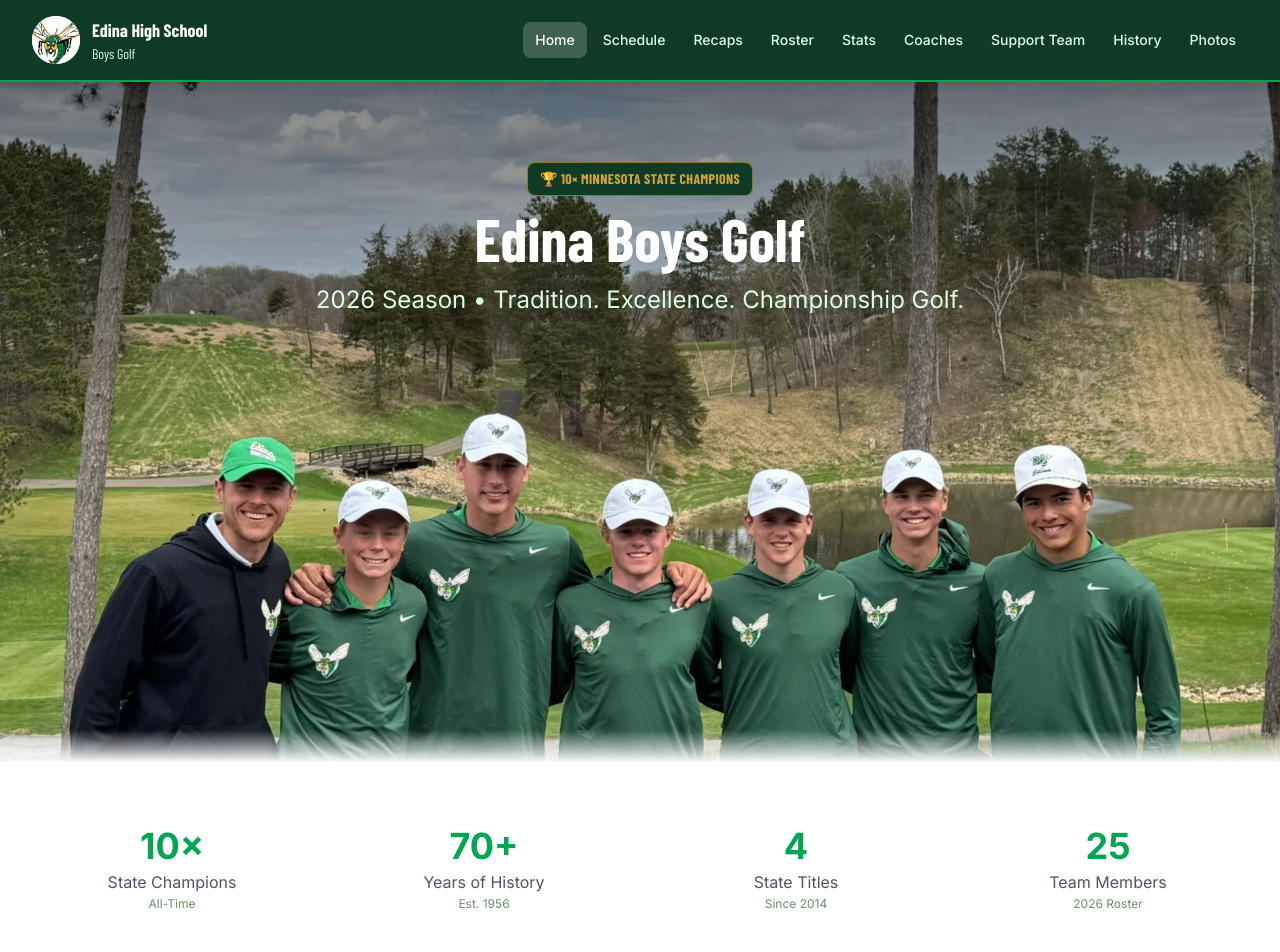
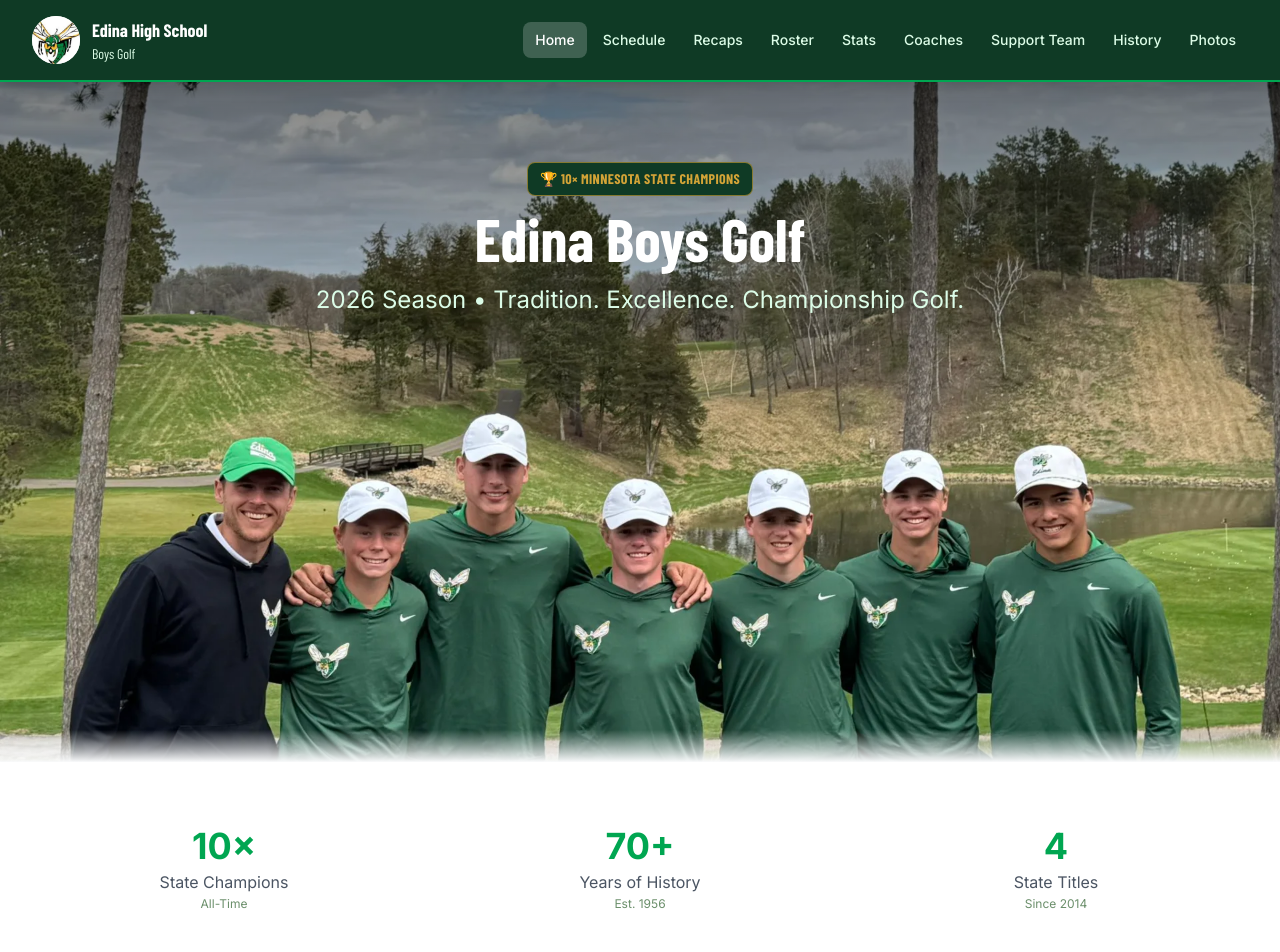
Before and after one commit to rlarson12/edina-golf-website, a React (Vite) app: page / in a window 1280 px wide. Shown: the top 952 px of the page. Built offline with nearby package versions, Linux system fonts and the light colour scheme; a web font is replaced by a local one.

Commit message:
Remove Team Members stat, 3-stat single row grid on home page

```diff
--- a/public/version.json
+++ b/public/version.json
@@ -1 +1 @@
-{"buildTime":1776463933719}
+{"buildTime":1776464867571}
--- a/src/pages/Home.jsx
+++ b/src/pages/Home.jsx
@@ -75,14 +75,12 @@ function Home() {
         { label: 'State Champions', value: '10×', sublabel: 'All-Time' },
         { label: 'Years of History', value: '70+', sublabel: 'Est. 1956' },
         { label: 'State Titles', value: '4', sublabel: 'Since 2014' },
-        { label: 'Team Members', value: '25', sublabel: '2026 Roster' },
       ]
     }
 
     return [
       { label: 'Events Won', value: wins.toString(), sublabel: '2026 Season' },
       { label: 'Events Played', value: totalEvents.toString(), sublabel: '2026 Season' },
-      { label: 'Team Members', value: '25', sublabel: '2026 Roster' },
       { label: 'Low Avg', value: lowAvg ? lowAvg.toFixed(1) : '-', sublabel: 'Season' },
     ]
   }, [])
@@ -204,7 +202,7 @@ function Home() {
       {/* Quick Stats */}
       <section className="py-12 md:py-16 bg-white">
         <div className="max-w-7xl mx-auto px-4 sm:px-6 lg:px-8">
-          <div className="grid grid-cols-2 md:grid-cols-4 gap-6 md:gap-8">
+          <div className="grid grid-cols-3 gap-6 md:gap-8">
             {quickStats.map((stat) => (
               <div key={stat.label} className="text-center">
                 <div className="text-3xl md:text-4xl font-bold text-edina-green mb-1">
```
